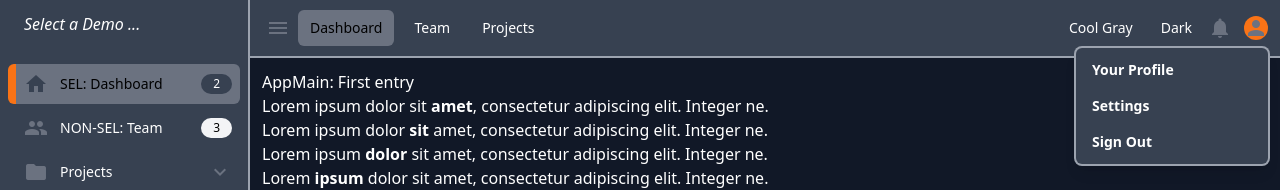
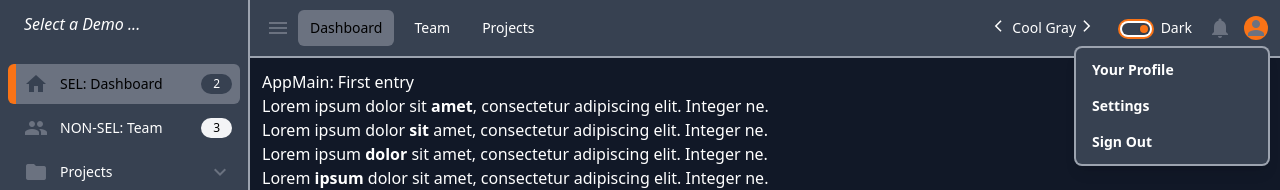
Before and after one commit to KevinAst/svelte-native-forms, a Svelte app: page / in a window 1280 px wide. Shown: the top 190 px of the page. Built offline with nearby package versions, Linux system fonts and the light colour scheme.

Commit message:
better theme selector controls

```diff
--- a/src/layout/NavBar.svelte
+++ b/src/layout/NavBar.svelte
@@ -66,23 +66,45 @@
     <div class="flex items-center">
       <div class="ml-4 flex-shrink-0 flex items-center">
 
-        <span class="NON-SELECTED-COLOR text-onLight
-                     HOVER              hover:bg-primary hover:text-onDark
-                     CURSOR             select-none cursor-pointer
-                     OTHER              mr-1 px-3 py-2 rounded-md text-sm font-medium"
-              title="Next Theme"
-              on:click={() => theme = DCT.activateNextTheme()}>
+        <!-- ThemeSelector ??  -->
+        <span class="text-onLight
+                     HOVER   hover:bg-primary hover:text-onDark
+                     CURSOR  select-none cursor-pointer
+                     OTHER   mr-1 px-3 py-2 rounded-md text-sm font-medium"
+              title="Adjust Theme Color">
+          <Icon name="arrow_back_ios"
+                title="Prior Theme"
+                size="100%"
+                class="hover:text-primaryDark"
+                on:click={() => theme = DCT.activateNextTheme()}/>
           {theme}
+          <Icon name="arrow_forward_ios"
+                title="Next Theme"
+                size="100%"
+                class="hover:text-primaryDark"
+                on:click={() => theme = DCT.activateNextTheme()}/>
         </span>
 
-        <span class="NON-SELECTED-COLOR text-onLight
-                     HOVER              hover:bg-primary hover:text-onDark
-                     CURSOR             select-none cursor-pointer
-                     OTHER              mr-1 px-3 py-2 rounded-md text-sm font-medium"
+        <!-- ThemeInverterSelector ?? -->
+        <div class="text-onLight
+                    CURSOR  select-none cursor-pointer
+                    OTHER   mr-1 px-3 py-2 rounded-md text-sm font-medium"
               title="Toggle Dark/Light"
               on:click={() => inversion = DCT.toggleInvertShade()}>
-          {inversion ? 'Dark' : 'Light'}
-        </span>
+          <!--  toggle indicator -->
+          <span class="bg-primaryLight
+                       relative inline-flex flex-shrink-0
+                       h-3 w-7 border-2 border-transparent rounded-full cursor-pointer
+                       transition-colors ease-in-out duration-200
+                       outline-none ring-2 ring-offset-2 ring-secondary">
+            <span class="{inversion ? 'translate-x-4' : 'translate-x-0'}
+                         pointer-events-none
+                         inline-block h-2 w-2
+                         rounded-full bg-secondary shadow transform ring-0
+                         transition ease-in-out duration-200"/>
+          </span>
+          &nbsp; Dark
+        </div>
 
         <Icon name="notifications"
               class="PRIMARY-COLOR text-primary
```
